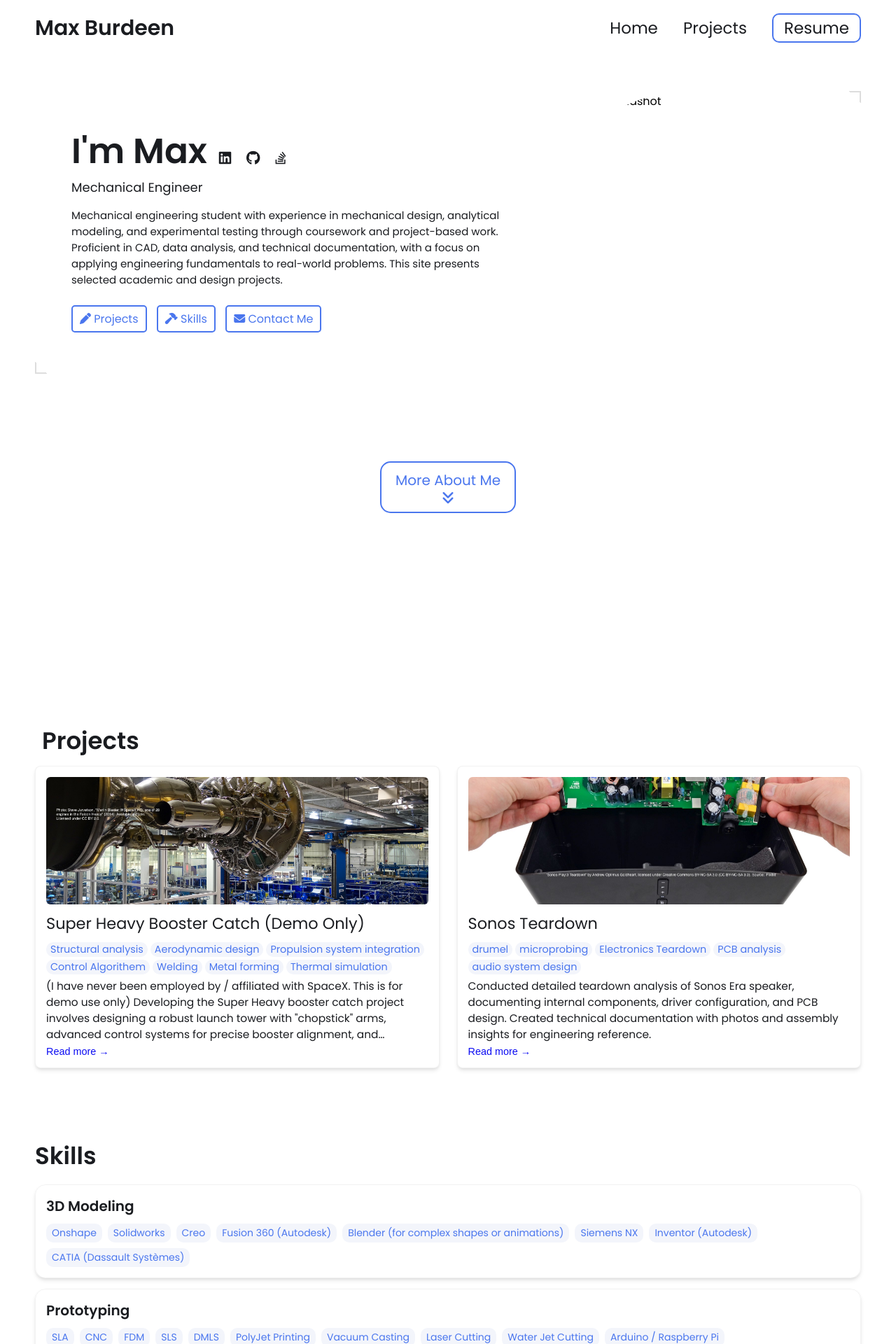
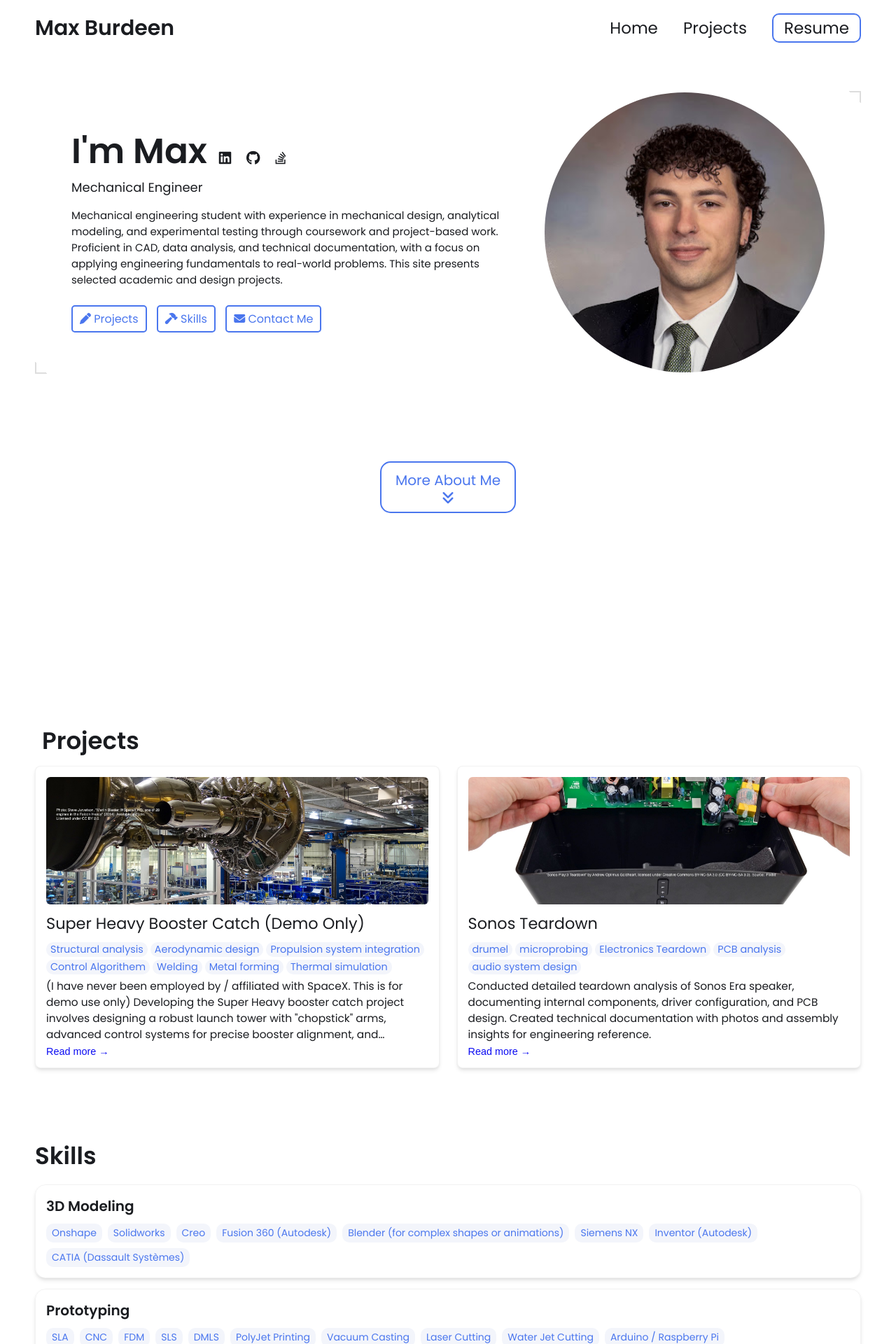
Before and after one commit to maxburdeen/maxburdeen.github.io, a Jekyll site: the page built from index.html, in a window 1280 px wide. Shown: the top 1920 px of the page at 70% size. Built offline with Jekyll 4.4.1, drawn with Linux system fonts in a browser that asks for light colours.

Commit message:
Update _config.yml

```diff
--- a/_config.yml
+++ b/_config.yml
@@ -22,7 +22,7 @@ description: >- # dont remove this line. this will ignore all new lines until th
   real-world problems. This site presents selected academic and design projects.
 
 # Place your profile image in /assets/images/profile-image/folder and edit the file name
-profile_image: .assets/images/profile-image/ProfPic.jpg
+profile_image: ./assets/images/profile-image/ProfPic.jpg
 
 
 # Link your resume
```
